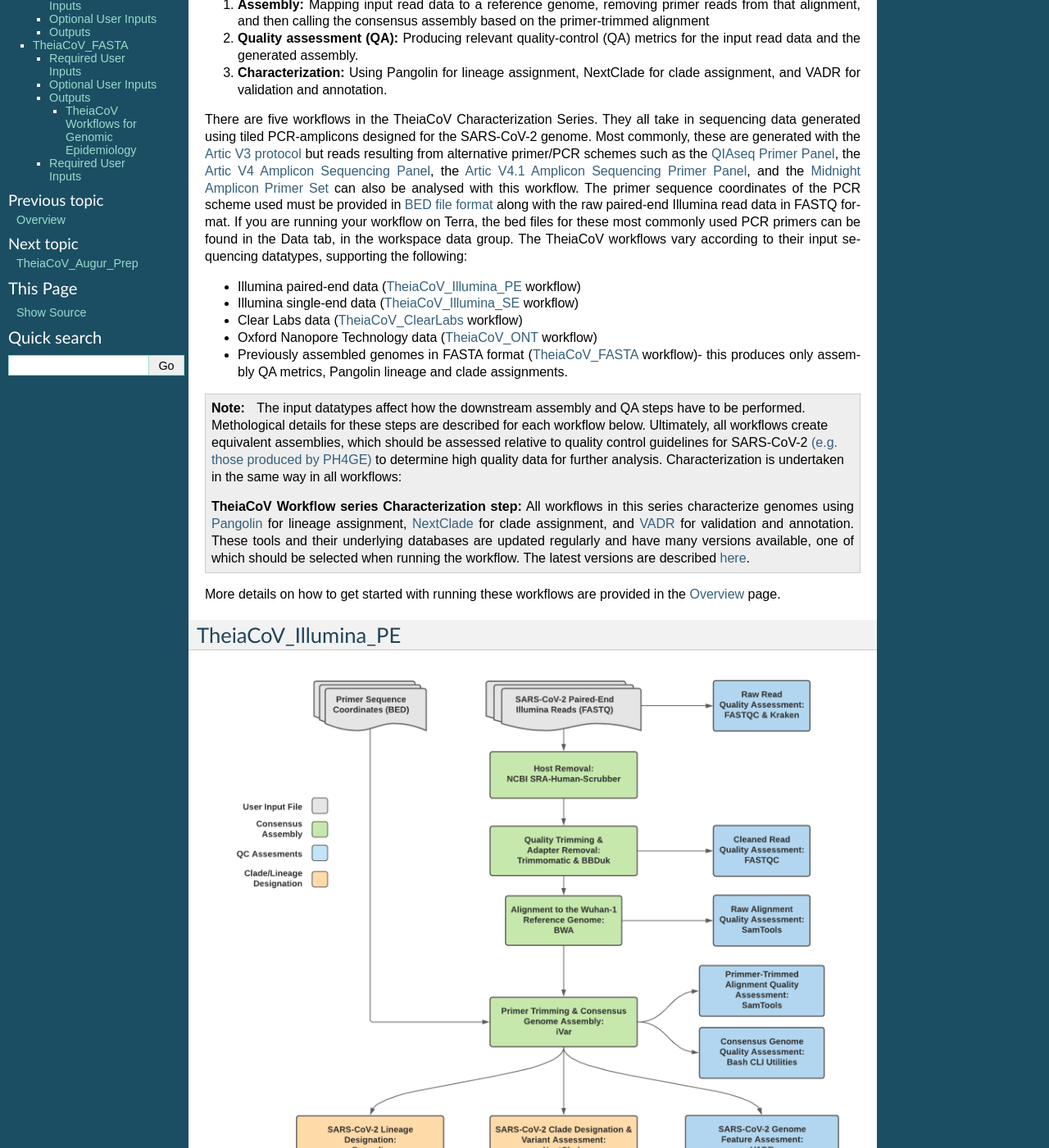
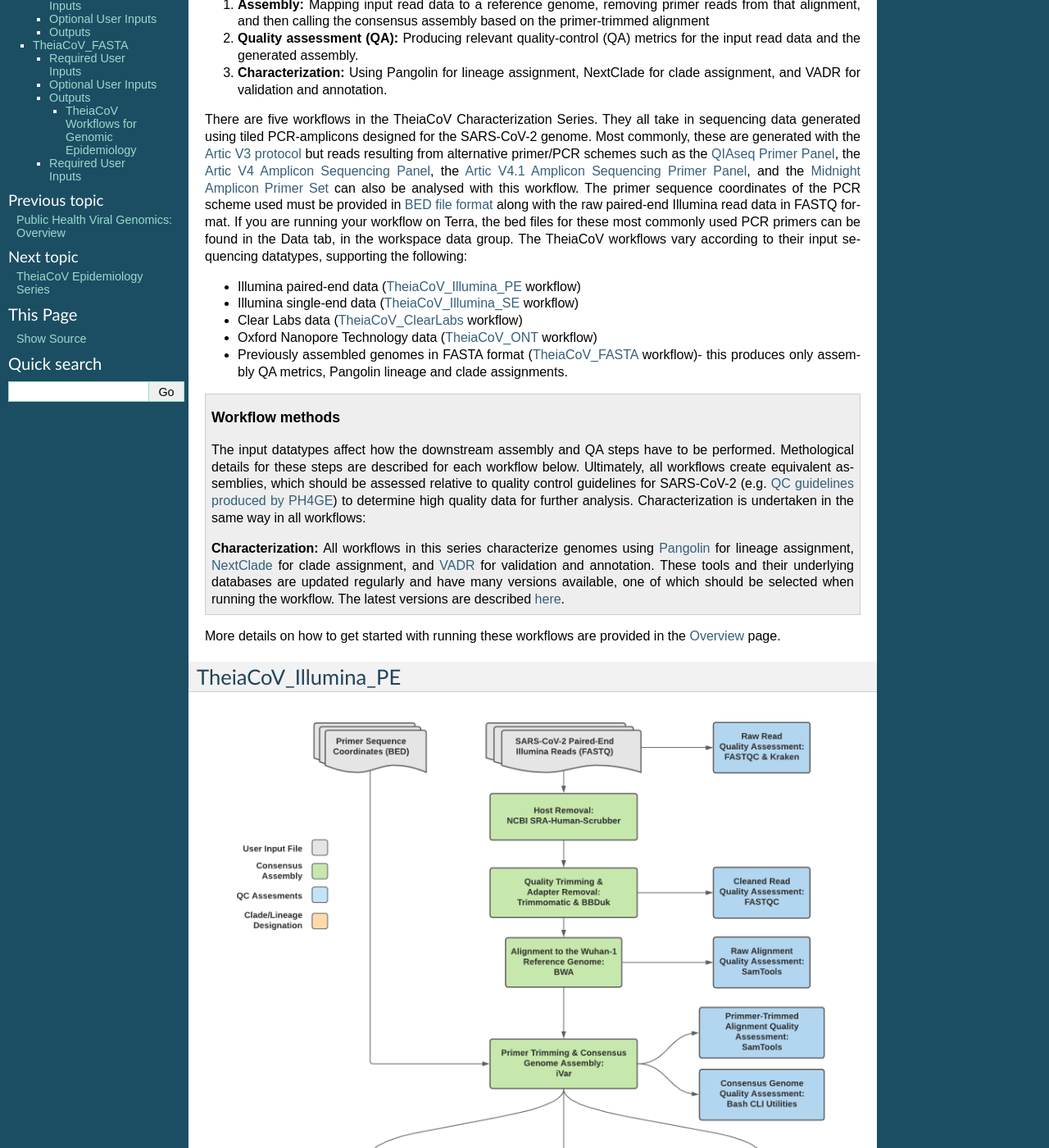
Before and after one commit to theiagen/public_health_viral_genomics, a Sphinx documentation site: the page built from docs/source/theiacov_characterization_workflows.rst, in a window 1280 px wide and 1400 px high, scrolled down 331 px. Shown: the whole window at 82% size. Built offline with Sphinx 7.4.7, drawn with Linux system fonts in a browser that asks for light colours; some of the changed text lies outside the part shown.

Commit message:
Moved "about theiagen" to its own page; played with index/overview formatting

```diff
--- a/docs/source/index.rst
+++ b/docs/source/index.rst
@@ -3,7 +3,7 @@
    You can adapt this file completely to your liking, but it should at least
    contain the root `toctree` directive.
 
-Theiagen's Public Health Viral Genomics Repository!
+Public Health Viral Genomics
 ==================================================
 
 Contents
@@ -16,4 +16,5 @@ Contents
    theiacov_characterization_workflows
    theiacov_epidemiology_workflows
    mercury_workflows
+   about_theiagen
    license
--- a/docs/source/theiacov_characterization_workflows.rst
+++ b/docs/source/theiacov_characterization_workflows.rst
@@ -21,10 +21,11 @@ There are five workflows in the TheiaCoV Characterization Series. They all take
 * Oxford Nanopore Technology data (TheiaCoV_ONT_ workflow)
 * Previously assembled genomes in FASTA format (TheiaCoV_FASTA_ workflow)- this produces only assembly QA metrics, Pangolin lineage and clade assignments.
 
-.. note::
-   The input datatypes affect how the downstream assembly and QA steps have to be performed. Methological details for these steps are described for each workflow below. Ultimately, all workflows create equivalent assemblies, which should be assessed relative to quality control guidelines for SARS-CoV-2 `(e.g. those produced by PH4GE) <https://github.com/pha4ge/pipeline-resources/blob/udubs-qc-guidance-dev/docs/qc-solutions.md#gisaid-assembly-acceptance-criteria>`_ to determine high quality data for further analysis. Characterization is undertaken in the same way in all workflows:
+.. topic:: Workflow methods
 
-   **TheiaCoV Workflow series Characterization step:** All workflows in this series characterize genomes using `Pangolin <https://cov-lineages.org/>`_ for lineage assignment, `NextClade <https://docs.nextstrain.org/projects/nextclade/en/stable/index.html>`_ for clade assignment, and `VADR <https://github.com/ncbi/vadr>`_ for validation and annotation. These tools and their underlying databases are updated regularly and have many versions available, one of which should be selected when running the workflow. The latest versions are described `here <https://www.notion.so/theiagen/Docker-Image-and-Reference-Materials-for-SARS-CoV-2-Genomic-Characterization-98328c61f5cb4f77975f512b55d09108>`_.
+      The input datatypes affect how the downstream assembly and QA steps have to be performed. Methological details for these steps are described for each workflow below. Ultimately, all workflows create equivalent assemblies, which should be assessed relative to quality control guidelines for SARS-CoV-2 (e.g. `QC guidelines produced by PH4GE <https://github.com/pha4ge/pipeline-resources/blob/udubs-qc-guidance-dev/docs/qc-solutions.md#gisaid-assembly-acceptance-criteria>`_) to determine high quality data for further analysis. Characterization is undertaken in the same way in all workflows:
+
+      **Characterization:** All workflows in this series characterize genomes using `Pangolin <https://cov-lineages.org/>`_ for lineage assignment, `NextClade <https://docs.nextstrain.org/projects/nextclade/en/stable/index.html>`_ for clade assignment, and `VADR <https://github.com/ncbi/vadr>`_ for validation and annotation. These tools and their underlying databases are updated regularly and have many versions available, one of which should be selected when running the workflow. The latest versions are described `here <https://www.notion.so/theiagen/Docker-Image-and-Reference-Materials-for-SARS-CoV-2-Genomic-Characterization-98328c61f5cb4f77975f512b55d09108>`_.
 
 More details on how to get started with running these workflows are provided in the `Overview <https://public-health-viral-genomics-theiagen.readthedocs.io/en/latest/overview.html#>`_ page.
 
@@ -35,8 +36,6 @@ TheiaCoV_Illumina_PE
    :width: 800
    :alt: TheiaCoV_Illumina_PE workflow
    :figclass: align-center
-
-   **TheiaCoV_Illumina_PE Workflow**
 
 **Input:** The `TheiaCoV_Illumina_PE workflow <https://github.com/theiagen/public_health_viral_genomics/blob/main/workflows/wf_theiacov_illumina_pe.wdl>`_ was written to process Illumina paired-end (PE) read data generated by tiled PCR for genomic characterization of SARS-CoV-2. By default, this workflow will assume that input reads were generated using a 300-cycle sequencing kit (i.e. 2 x 150 bp reads). Modifications to the optional parameter for trimmomatic_minlen may be required to accommodate shorter read data, such as 2 x 75bp reads generated using a 150-cycle sequencing kit.
 
@@ -61,9 +60,7 @@ TheiaCoV_Illumina_SE
    :alt: TheiaCoV_Illumina_SE workflow
    :figclass: align-center
 
-   **TheiaCoV_Illumina_SE Data Workflow**
-
-The TheiaCoV_Illumina_SE workflow was written to process Illumina single-end (SE) read data. Input reads are assumed to be the product of sequencing tiled PCR-amplicons designed for the SARS-CoV-2 genome. By default, this workflow will assume that input reads were generated using a 35-cycle kit (i.e. 1 x 35 bp reads). Modifications to the optional parameter for trimmomatic_minlen may be required to accommodate for longer read data.
+**Input:** The `TheiaCoV_Illumina_SE workflow <https://github.com/theiagen/public_health_viral_genomics/blob/main/workflows/wf_theiacov_illumina_se.wdl>`_ was written to process Illumina single-end (SE) read data generated by tiled PCR for genomic characterization of SARS-CoV-2. By default, this workflow will assume that input reads were generated using a 35-cycle kit (i.e. 1 x 35 bp reads). Modifications to the optional parameter for trimmomatic_minlen may be required to accommodate for longer read data.
 
 Upon initiating a TheiaCoV_Illumina_SE job, the input primer scheme coordinates and raw paired-end Illumina read data provided for each sample will be processed to perform consensus genome assembly, infer the quality of both raw read data and the generated consensus genome, and assign SARS-CoV-2 lineage and clade types as outlined in the TheiaCoV_Illumina_PE data workflow below.
 
--- a/docs/source/theiacov_epidemiology_workflows.rst
+++ b/docs/source/theiacov_epidemiology_workflows.rst
@@ -1,3 +1,6 @@
+==========================
+TheiaCoV Epidemiology Series
+==========================
 
 TheiaCoV_Augur_Prep
 ================
```
Also changed, not shown: docs/source/about_theiagen.rst (added, +15 -0 lines), docs/source/overview.rst (+4 -18 lines).
